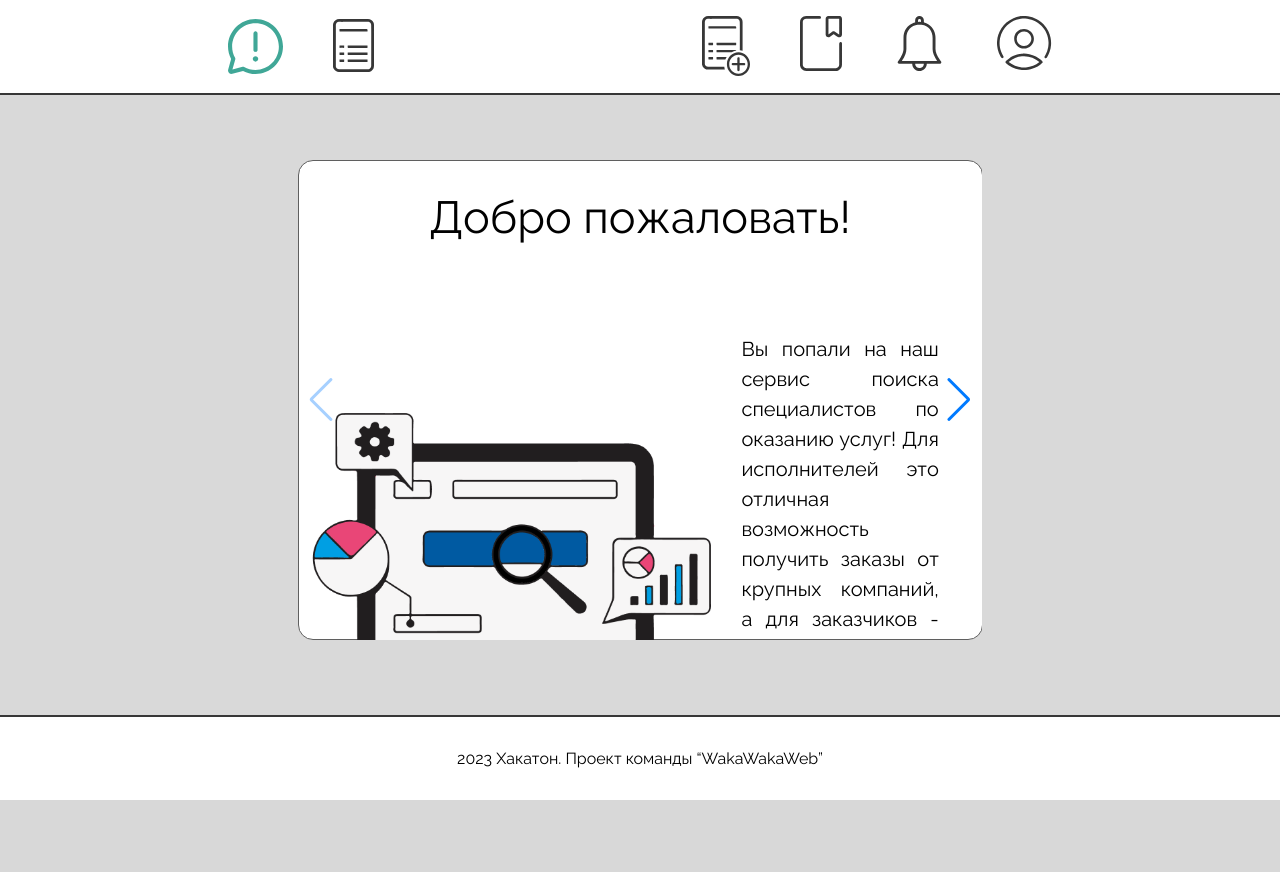
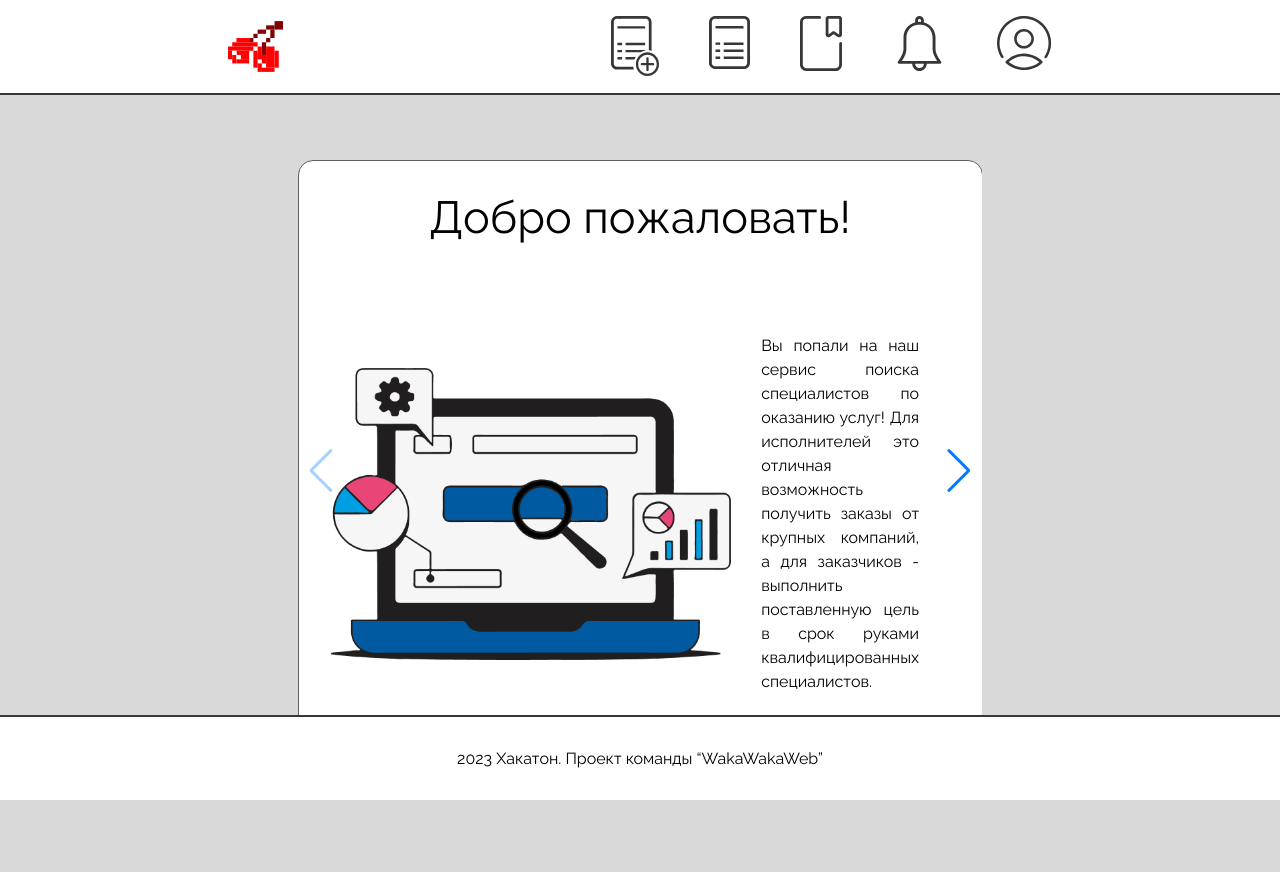
Before and after one commit to Andy4Vendetta/wakawakaweb, a Django app: page /info/ in a window 1280 px wide. Before the commit the page ends 800 px from the top, so only its background shows below. Run offline with Django 3.2, Linux system fonts and the light colour scheme.

Commit message:
new logo; reg/login buttons on last slide; adaptivity improvements

```diff
--- a/static/css/styles.css
+++ b/static/css/styles.css
@@ -19,6 +19,7 @@
 body {
     background: #D9D9D9;
     min-height: 100%;
+    margin-bottom: 250px;
 }
 main {
     position: relative;
@@ -99,7 +100,7 @@ footer {
 .conta {
     position: relative;
     width: 100%;
-    height: 60vh;
+    height: 600px;
     background: #FFFFFF;
     border: 1px solid #5F5F5F;
     border-radius: 15px;
@@ -112,3 +113,17 @@ footer {
 .swiper-slide .container {
     width: 100%;
 }
+.loginbutton {
+    width: 102px;
+    height: 30px;
+    border: 1px solid #373737;
+    border-radius: 5px;
+    padding: 3px;
+}
+.regbutton {
+    width: 213px;
+    height: 30px;
+    border-radius: 5px;
+    background: #4ABFB4;
+    padding: 3px;
+}
--- a/templates/app/info.html
+++ b/templates/app/info.html
@@ -17,8 +17,8 @@
                     </p>
                 </div>
                 <div style="display: flex; margin: 60px; align-items:center; justify-content:center;">
-                    <img src="{% static 'images/infoslide1.png' %}" style="width: 50vh;">
-                    <p style="display: flex; line-height: 30px; font-size: 20px; margin: 30px; text-align: justify; text-justify: distribute;">
+                    <img src="{% static 'images/infoslide1.png' %}" style="width: 400px;">
+                    <p style="display: flex; line-height: 3vh; font-size: 2vh; margin: 30px; text-align: justify; text-justify: distribute;">
                         Вы попали на наш сервис поиска специалистов по оказанию услуг! Для исполнителей это отличная возможность получить заказы от крупных компаний, а для заказчиков - выполнить поставленную цель в срок руками квалифицированных специалистов.
                     </p>
                 </div>
@@ -32,8 +32,8 @@
                     </p>
                 </div>
                 <div style="display: flex; margin: 60px; align-items:center; justify-content:center;">
-                    <img src="{% static 'images/infoslide3.png' %}" style="width: 50vh;">
-                    <p style="display: flex; line-height: 30px; font-size: 20px; margin: 30px; text-align: justify; text-justify: distribute;">
+                    <img src="{% static 'images/infoslide3.png' %}" style="width: 400px;">
+                    <p style="display: flex; line-height: 3vh; font-size: 2vh; margin: 30px; text-align: justify; text-justify: distribute;">
                         Если вы исполнитель, перед вами открывается прекрасная возможность показать свои способности и откликнуться на доступные вакансии с обеспеченной оплатой труда.
                     </p>
                 </div>
@@ -47,8 +47,8 @@
                     </p>
                 </div>
                 <div style="display: flex; margin: 60px; align-items:center; justify-content:center;">
-                    <img src="{% static 'images/infoslide2.png' %}" style="width: 50vh;">
-                    <p style="display: flex; line-height: 30px; font-size: 20px; margin: 30px; text-align: justify; text-justify: distribute;">
+                    <img src="{% static 'images/infoslide2.png' %}" style="width: 400px;">
+                    <p style="display: flex; line-height: 3vh; font-size: 2vh; margin: 30px; text-align: justify; text-justify: distribute;">
                         Удобный поиск услуг и работодателей. Каждая заявка относится к определенным категориям, по которым вы можете отфильтровать все доступные заказы. Абсолютно каждый найдет себе здесь работу!
                     </p>
                 </div>
@@ -62,10 +62,26 @@
                     </p>
                 </div>
                 <div style="display: flex; margin: 60px; align-items:center; justify-content:center;">
-                    <img src="{% static 'images/infoslide4.png' %}" style="width: 50vh;">
-                    <p style="display: flex; line-height: 30px; font-size: 20px; margin: 30px; text-align: justify; text-justify: distribute;">
+                    <img src="{% static 'images/infoslide4.png' %}" style="width: 400px;">
+                    <p style="display: flex; line-height: 3vh; font-size: 2vh; margin: 30px; text-align: justify; text-justify: distribute;">
                         Если вы ищете тех, кто может помочь вам с проектом, создайте запрос с помощью готовой формы уже сейчас! Для этого вам нужно зарегистрировать аккаунт типа “Заказчик”.
                     </p>
+                </div>
+                <div style="display: flex; float: right; margin-top: 40px; margin-left: auto; margin-right: 30px;">
+                    <a href="{% url 'users:profile' %}login/">
+                        <div class="loginbutton" style="margin-right: 2vh; text-align: center">
+                            <p style="display: inline-block;position: relative; color: black;">
+                                Войти
+                            </p>
+                        </div>
+                    </a>
+                    <a href="{% url 'users:profile' %}register/">
+                        <div class="regbutton" style="margin-right: 2vh; text-align: center">
+                            <p style="display: inline-block;position: relative; color: black;">
+                                Зарегистрироваться
+                            </p>
+                        </div>
+                    </a>
                 </div>
             </div>
           </div>
--- a/templates/base.html
+++ b/templates/base.html
@@ -6,7 +6,7 @@
     <meta http-equiv="X-UA-Compatible" content="IE=edge">
     <meta name="viewport" content="width=device-width, initial-scale=1.0">
     <link rel="stylesheet" href="{% static 'css/styles.css' %}">
-    <link rel="icon"  href="{% static 'images/logo.png' %}">
+    <link rel="icon"  href="{% static 'images/logo.svg' %}">
     <link rel="stylesheet" href="https://cdn.jsdelivr.net/npm/swiper@9/swiper-bundle.min.css">
     <title>{% block title %}{% endblock %}</title>
 </head>
@@ -14,38 +14,26 @@
     <header>
             <div>
                 <left>
-                    {% with url_name=HttpRequest.path %}
                     <a href="{% url 'app:main' %}">
-                    <img class="change-my-color {% if url_name == '' %}active{% endif %}" src="{% static 'images/info.svg' %}" width="55" height="55" />
+                    <img src="{% static 'images/logo.svg' %}" width="55" height="55" />
                     </a>
-                    {% endwith %}
-                    {% with url_name=HttpRequest.path %}
-                    <a href="{% url 'app:request_list' %}">
-                    <img class="change-my-color {% if url_name == '/orders' %}active{% endif %}" src="{% static 'images/orders.svg' %}" width="41" height="53" />
-                    </a>
-                    {% endwith %}
                 </left>
                 <right>
-                    {% with url_name=HttpRequest.path %}
                     <a href="{% url 'app:request_create' %}">
-                    <img class="change-my-color {% if url_name == '/neworder]' %}active{% endif %}" src="{% static 'images/add.svg' %}" width="48" height="61" />
+                    <img class="change-my-color {% if request.path == '/requests/create/' %}active{% endif %}" src="{% static 'images/add.svg' %}" width="48" height="61" />
                     </a>
-                    {% endwith %}
-                    {% with url_name=HttpRequest.path %}
+                    <a href="{% url 'app:request_list' %}">
+                        <img class="change-my-color {% if request.path == '/requests/' %}active{% endif %}" src="{% static 'images/orders.svg' %}" width="41" height="53" />
+                    </a>
                     <a href="{% url 'app:info' %}">
-                    <img class="change-my-color {% if url_name == '/pins]' %}active{% endif %}" src="{% static 'images/pin.svg' %}" width="42" height="56" />
+                    <img class="change-my-color {% if request.path == '/pins' %}active{% endif %}" src="{% static 'images/pin.svg' %}" width="42" height="56" />
                     </a>
-                    {% endwith %}
-                    {% with url_name=HttpRequest.path %}
                     <a href="{% url 'app:notifications' %}">
-                    <img class="change-my-color {% if url_name == '/notifs]' %}active{% endif %}" src="{% static 'images/notif.svg' %}" width="55" height="55" />
+                    <img class="change-my-color {% if request.path == '/notifications/' %}active{% endif %}" src="{% static 'images/notif.svg' %}" width="55" height="55" />
                     </a>
-                    {% endwith %}
-                    {% with url_name=HttpRequest.path %}
                     <a href="{% url 'users:profile' %}">
-                    <img class="change-my-color {% if url_name == '/profile]' %}active{% endif %}" src="{% static 'images/profile.svg' %}" width="55" height="55" />
+                    <img class="change-my-color {% if request.path == '/user/' or request.path == '/user/login/' or request.path == '/user/register/' %}active{% endif %}" src="{% static 'images/profile.svg' %}" width="55" height="55" />
                     </a>
-                    {% endwith %}
                 </right>
             </div>
         <!--Код хедера-->
```
Also changed, not shown: templates/app/request_list.html (+14 -9 lines), static/images/logo.png (deleted), static/images/logo.svg (added).
